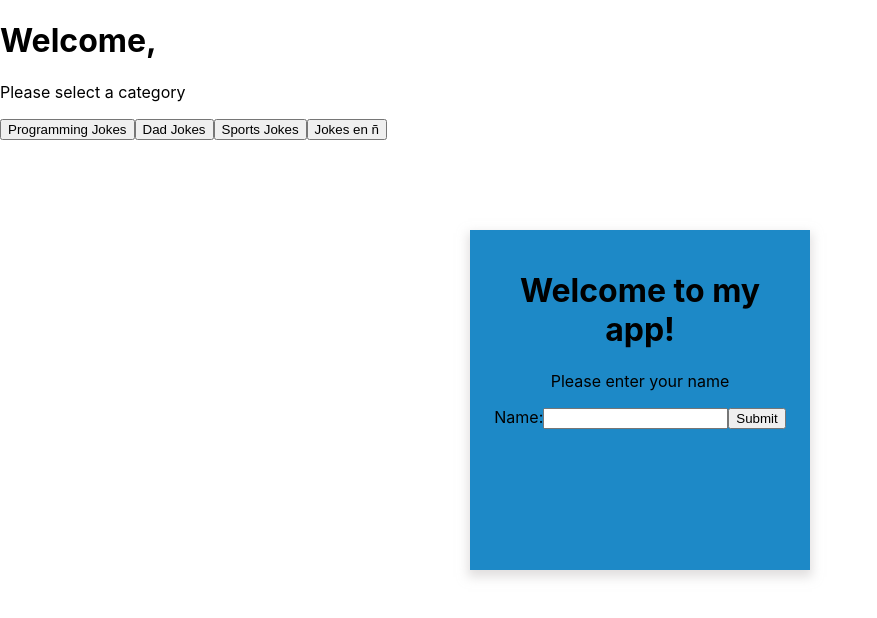
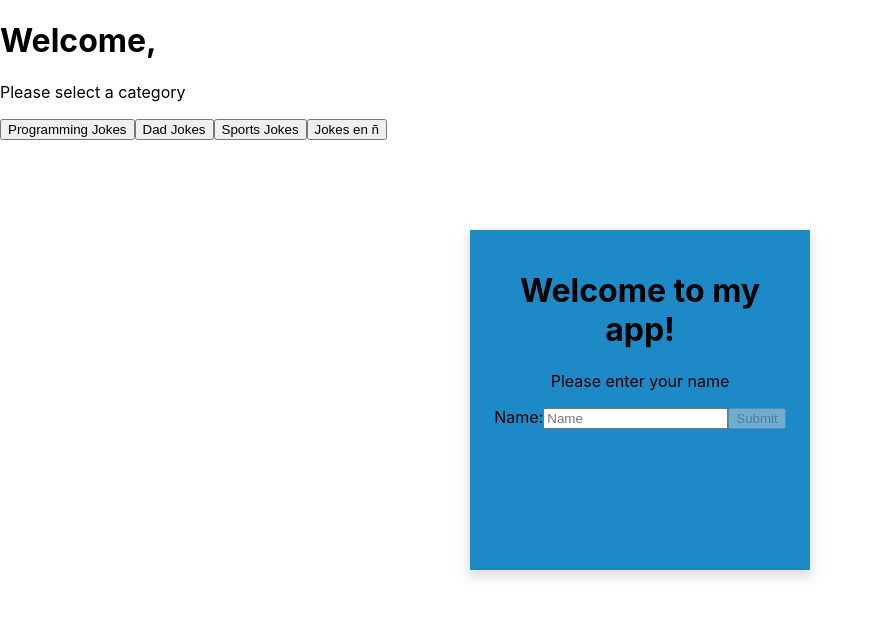
Before and after one commit to Tacoholic/jokes, a React (Create React App) app: page / in a window 1280 px wide. Shown: the top 618 px of the page, without its empty margins (0-877 px from the left). Built offline with nearby package versions, Linux system fonts and the light colour scheme.

Commit message:
disabled button until text field is filled

```diff
--- a/src/components/HomePage.js
+++ b/src/components/HomePage.js
@@ -35,9 +35,15 @@ class HomePage extends React.Component {
                            <form>
                                <label>
                                    Name:
-                                   <input type="text" name="firstName" onChange={this.inputChange} ></input>
+                                   <input
+                                        placeholder="Name"
+                                        type="text"
+                                        name="firstName"
+                                        onChange={this.inputChange}>
+
+                                    </input>
                                </label>
-                               <button type="button" onClick={this.displayNameHandler}>
+                               <button type="button" disabled={!this.state.firstName} onClick={this.displayNameHandler}>
                                     Submit
                                 </button>
                            </form>
--- a/src/components/Modal.css
+++ b/src/components/Modal.css
@@ -35,3 +35,7 @@
    .modal-toggle-button:focus {
     outline: none;
    }
+   .error input
+{
+    border-bottom: 1px solid #eb516d;
+}
```
